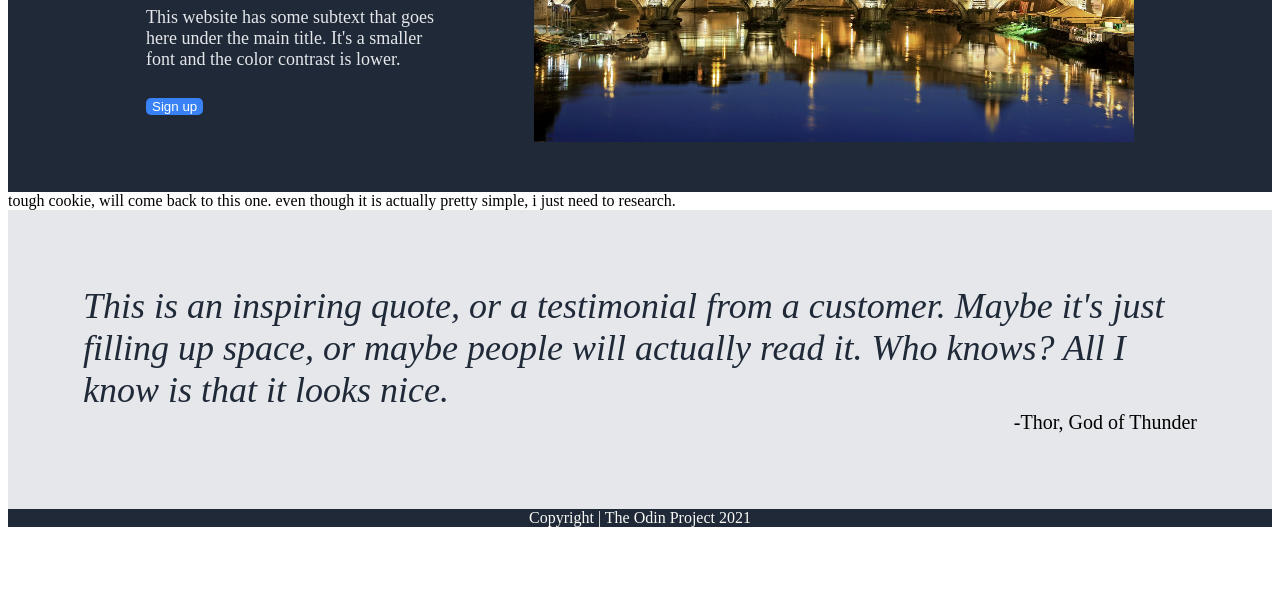
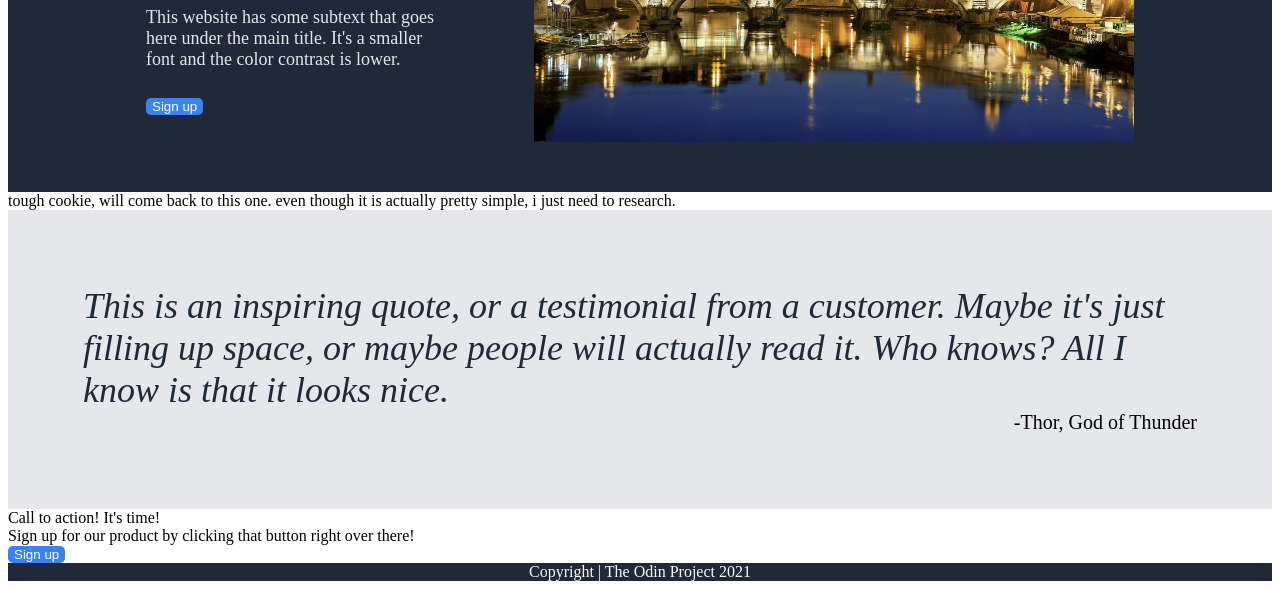
Before and after one commit to MEEHHUULL/Landing-Page, a plain HTML site: page index.html in a window 1280 px wide. Shown: the part 243-832 px from the top of the page. Before the commit the page ends 800 px from the top, so only its background shows below. Drawn offline with Linux system fonts and the light colour scheme.

Commit message:
sec4 done. sec2 left. will try with images first.

```diff
--- a/index.html
+++ b/index.html
@@ -40,7 +40,15 @@
         <div class="quoter">-Thor, God of Thunder</div>
     </div>
 
-    <div class="section4"></div>
+    <div class="section4">
+        <div class="sec4left">
+            <div class="sec4text">Call to action! It's time!</div>
+            <div class="sec4subtext">Sign up for our product by clicking that button right over there!</div>
+        </div>
+        <div class="sec4right">
+            <div class="button2"><button>Sign up</button></div>
+        </div>
+    </div>
 
     <footer class="copyright">
         Copyright | The Odin Project 2021
```
